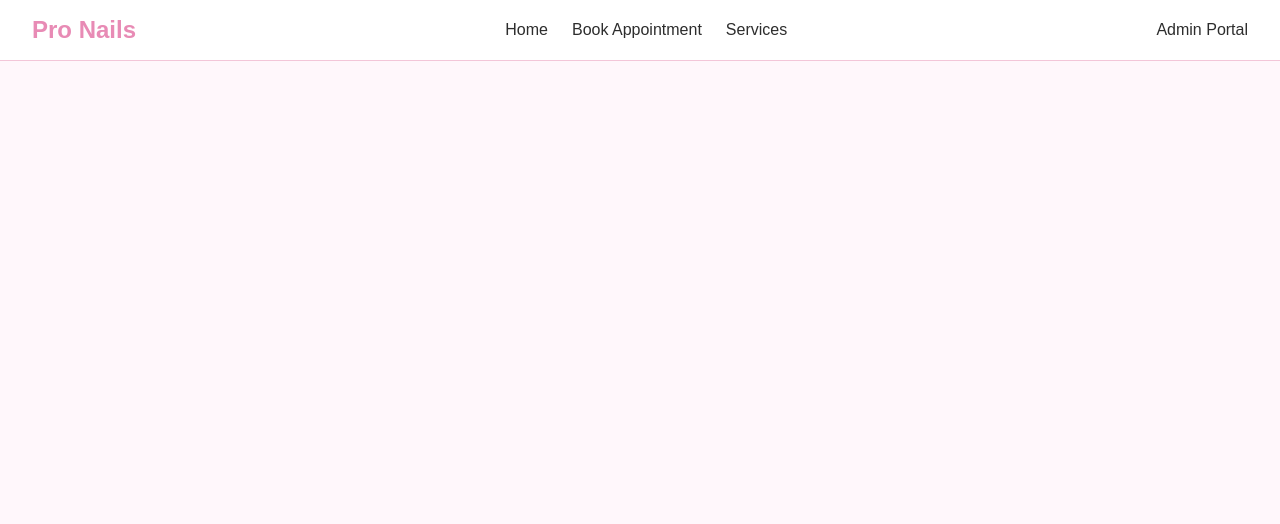
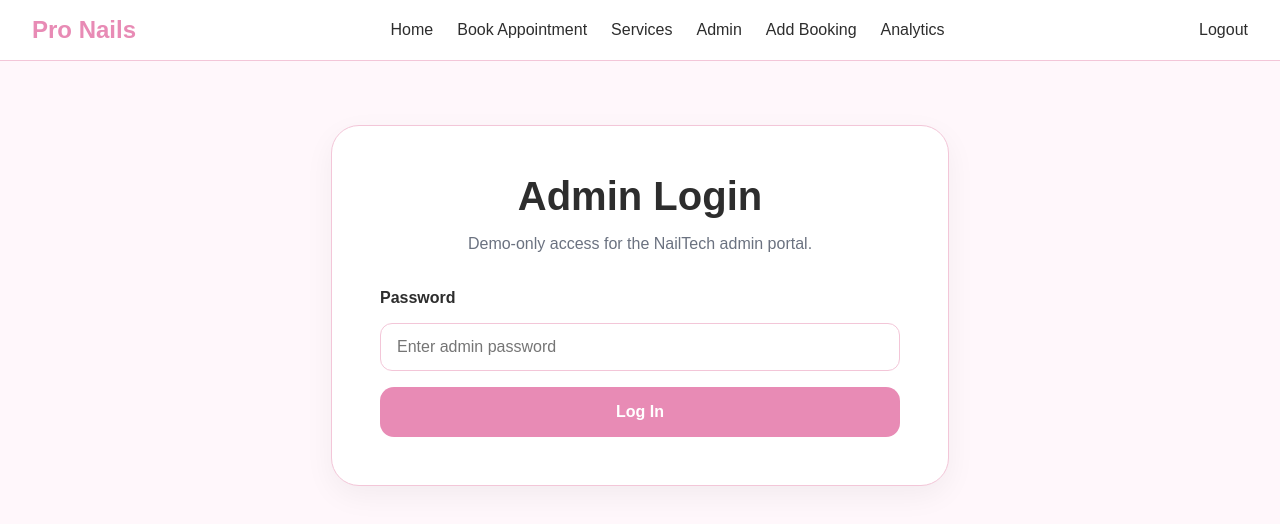
Before and after one commit to jxtran9/nailtech-app, a React app in the folder frontend/: page /admin/login in a window 1280 px wide. Shown: the top 524 px of the page. Built offline with nearby package versions, Linux system fonts and the light colour scheme; no server answers; sample sign-in values are in the browser's storage; the HTML template or start-up script is replaced by a standard one.

Commit message:
Add demo admin login and route protection

```diff
--- a/frontend/src/App.jsx
+++ b/frontend/src/App.jsx
@@ -1,4 +1,4 @@
-import { BrowserRouter, Routes, Route } from "react-router-dom";
+import { BrowserRouter, Routes, Route, Navigate } from "react-router-dom";
 import Home from "./pages/Home";
 import Services from "./pages/Services";
 import Book from "./pages/Book";
@@ -6,6 +6,17 @@ import Admin from "./pages/Admin";
 import Navbar from "./components/Navbar";
 import AdminAddBooking from "./pages/AdminAddBooking";
 import Analytics from "./pages/Analytics";
+import AdminLogin from "./pages/AdminLogin";
+
+function ProtectedAdminRoute({ children }) {
+  const isAdmin = localStorage.getItem("isAdmin") === "true";
+
+  if (!isAdmin) {
+    return <Navigate to="/admin/login" replace />;
+  }
+
+  return children;
+}
 
 function App() {
   return (
@@ -16,9 +27,31 @@ function App() {
         <Route path="/" element={<Home />} />
         <Route path="/services" element={<Services />} />
         <Route path="/book" element={<Book />} />
-        <Route path="/admin" element={<Admin />} />
-        <Route path="/admin/add-booking" element={<AdminAddBooking />} />
-        <Route path="/admin/analytics" element={<Analytics />} />
+        <Route path="/admin/login" element={<AdminLogin />} />
+        <Route
+          path="/admin"
+          element={
+            <ProtectedAdminRoute>
+              <Admin />
+            </ProtectedAdminRoute>
+          }
+        />
+        <Route
+          path="/admin/add-booking"
+          element={
+            <ProtectedAdminRoute>
+              <AdminAddBooking />
+            </ProtectedAdminRoute>
+          }
+        />
+        <Route
+          path="/admin/analytics"
+          element={
+            <ProtectedAdminRoute>
+              <Analytics />
+            </ProtectedAdminRoute>
+          }
+        />
       </Routes>
     </BrowserRouter>
   );
--- a/frontend/src/components/Navbar.jsx
+++ b/frontend/src/components/Navbar.jsx
@@ -1,7 +1,15 @@
-import { Link } from "react-router-dom";
+import { Link, useNavigate } from "react-router-dom";
 import "../styles/navbar.css";
 
 export default function Navbar() {
+  const navigate = useNavigate();
+  const isAdmin = localStorage.getItem("isAdmin") === "true";
+
+  const handleLogout = () => {
+    localStorage.removeItem("isAdmin");
+    navigate("/");
+  };
+
   return (
     <nav className="navbar">
       <div className="navbar-logo">
@@ -12,10 +20,17 @@ export default function Navbar() {
         <Link to="/">Home</Link>
         <Link to="/book">Book Appointment</Link>
         <Link to="/services">Services</Link>
+        {isAdmin && <Link to="/admin">Admin</Link>}
+        {isAdmin && <Link to="/admin/add-booking">Add Booking</Link>}
+        {isAdmin && <Link to="/admin/analytics">Analytics</Link>}
       </div>
 
       <div className="navbar-admin">
-        <Link to="/admin">Admin Portal</Link>
+        {isAdmin && (
+          <button type="button" className="navbar-logout" onClick={handleLogout}>
+            Logout
+          </button>
+        )}
       </div>
     </nav>
   );
--- /dev/null
+++ b/frontend/src/pages/AdminLogin.jsx
@@ -0,0 +1,58 @@
+import { useState } from "react";
+import { useNavigate } from "react-router-dom";
+import "../styles/admin-login.css";
+
+const DEMO_PASSWORD = "admin123";
+
+export default function AdminLogin() {
+  const [password, setPassword] = useState("");
+  const [error, setError] = useState("");
+  const navigate = useNavigate();
+
+  const handleSubmit = (e) => {
+    e.preventDefault();
+
+    if (password === DEMO_PASSWORD) {
+      localStorage.setItem("isAdmin", "true");
+      navigate("/admin");
+      return;
+    }
+
+    setError("Incorrect password.");
+  };
+
+  return (
+    <main className="admin-login-page">
+      <section className="admin-login-card">
+        <h1 className="admin-login-title">Admin Login</h1>
+        <p className="admin-login-subtitle">
+          Demo-only access for the NailTech admin portal.
+        </p>
+
+        <form onSubmit={handleSubmit} className="admin-login-form">
+          <label htmlFor="admin-password" className="admin-login-label">
+            Password
+          </label>
+
+          <input
+            id="admin-password"
+            type="password"
+            value={password}
+            onChange={(e) => {
+              setPassword(e.target.value);
+              setError("");
+            }}
+            placeholder="Enter admin password"
+            className="admin-login-input"
+          />
+
+          {error && <p className="admin-login-error">{error}</p>}
+
+          <button type="submit" className="admin-login-button">
+            Log In
+          </button>
+        </form>
+      </section>
+    </main>
+  );
+}
--- /dev/null
+++ b/frontend/src/styles/admin-login.css
@@ -0,0 +1,80 @@
+.admin-login-page {
+  min-height: 100vh;
+  background: var(--light-pink);
+  padding: 4rem 2rem;
+  display: flex;
+  justify-content: center;
+  align-items: flex-start;
+}
+
+.admin-login-card {
+  background: white;
+  border: 1px solid var(--border-color);
+  border-radius: 28px;
+  padding: 3rem;
+  width: 100%;
+  max-width: 520px;
+  box-shadow: 0 10px 30px rgba(0, 0, 0, 0.05);
+}
+
+.admin-login-title {
+  text-align: center;
+  font-size: 2.5rem;
+  margin: 0 0 0.75rem;
+  color: var(--dark-text);
+}
+
+.admin-login-subtitle {
+  text-align: center;
+  color: var(--muted-text);
+  margin: 0 0 2rem;
+  line-height: 1.6;
+}
+
+.admin-login-form {
+  display: flex;
+  flex-direction: column;
+  gap: 1rem;
+}
+
+.admin-login-label {
+  font-weight: 600;
+  color: var(--dark-text);
+}
+
+.admin-login-input {
+  padding: 0.9rem 1rem;
+  border-radius: 12px;
+  border: 1px solid var(--border-color);
+  font-size: 1rem;
+  background: white;
+  color: var(--dark-text);
+}
+
+.admin-login-input:focus {
+  outline: none;
+  border-color: var(--primary-pink);
+}
+
+.admin-login-error {
+  margin: 0;
+  color: #b4234d;
+  font-weight: 600;
+}
+
+.admin-login-button {
+  border: none;
+  background: var(--primary-pink);
+  color: white;
+  padding: 1rem;
+  border-radius: 14px;
+  font-size: 1rem;
+  font-weight: 700;
+  cursor: pointer;
+  transition: 0.2s ease;
+}
+
+.admin-login-button:hover {
+  opacity: 0.95;
+  transform: translateY(-2px);
+}
--- a/frontend/src/styles/navbar.css
+++ b/frontend/src/styles/navbar.css
@@ -33,3 +33,17 @@
 .navbar-admin a:hover {
   color: var(--primary-pink);
 }
+
+.navbar-logout {
+  border: none;
+  background: transparent;
+  color: var(--dark-text);
+  font-weight: 500;
+  font-size: 1rem;
+  cursor: pointer;
+  padding: 0;
+}
+
+.navbar-logout:hover {
+  color: var(--primary-pink);
+}
```
